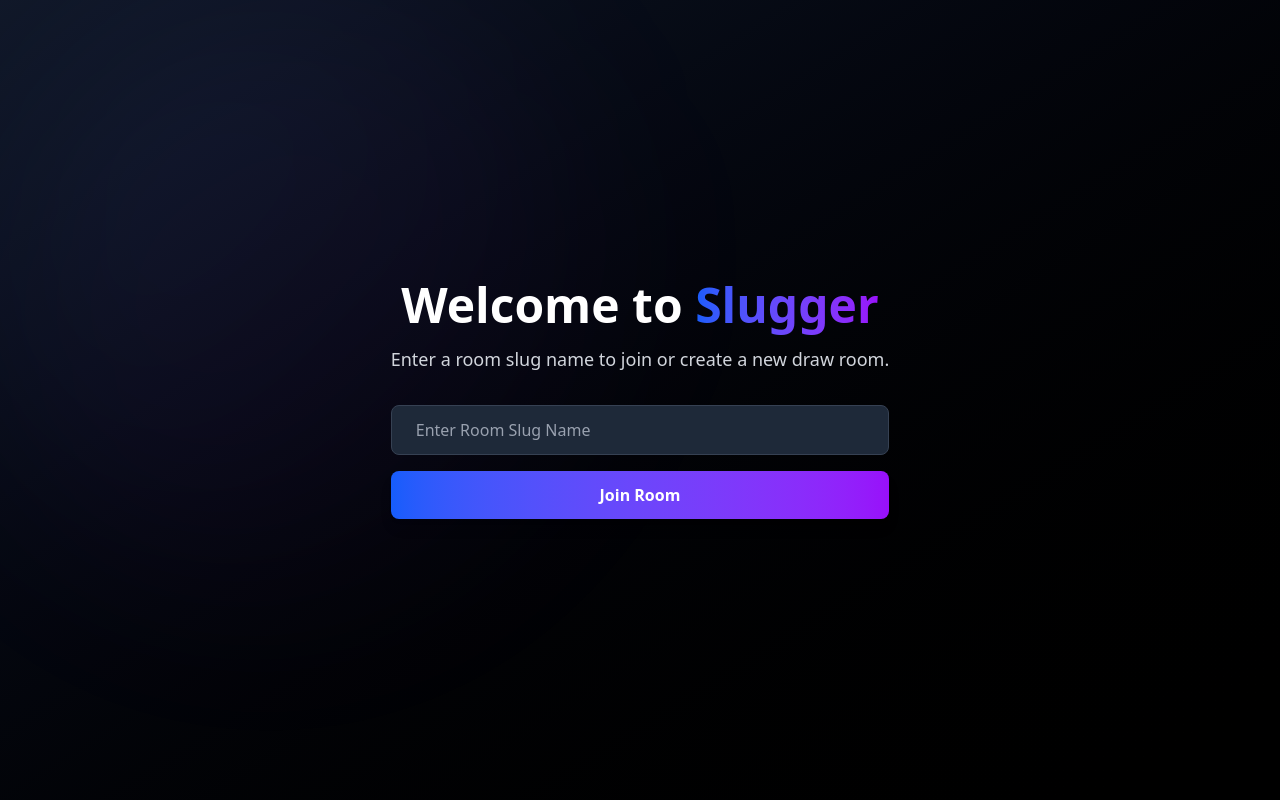
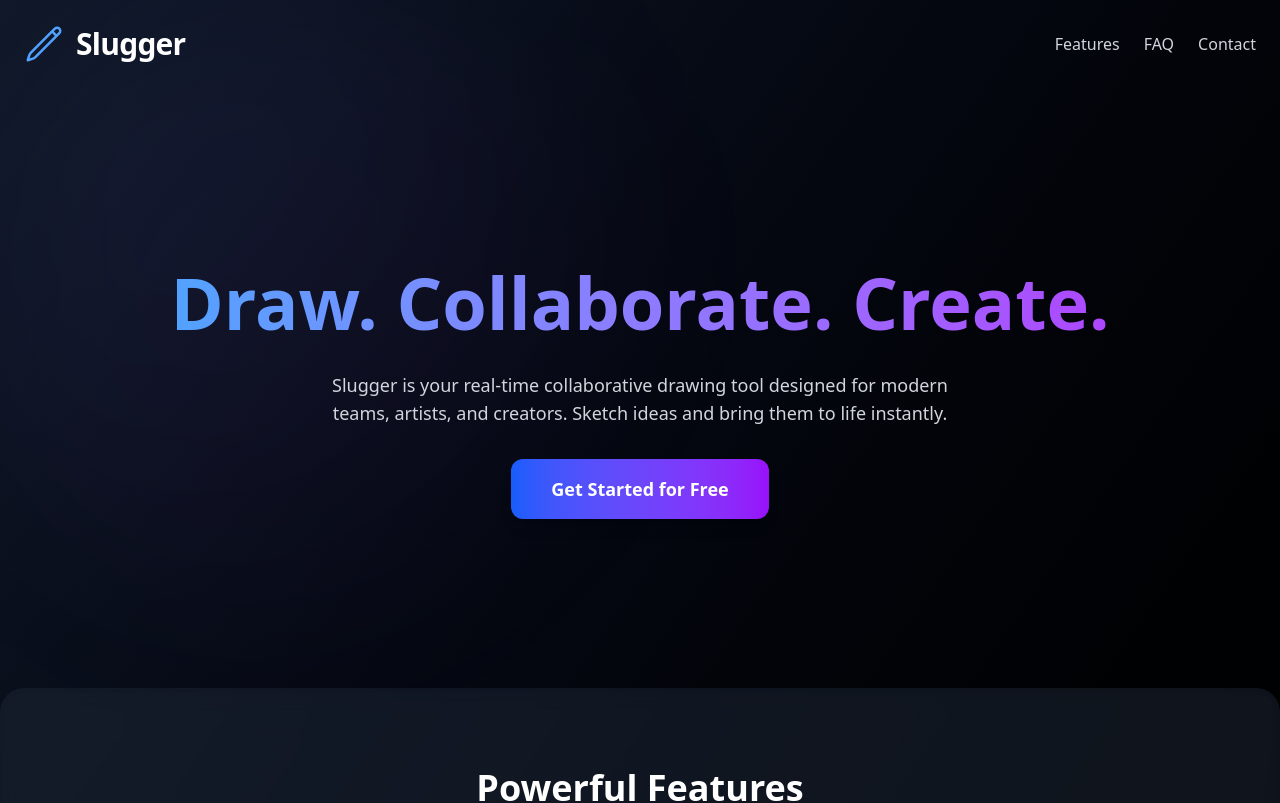
Before and after one commit to Rudra-Sankha-Sinhamahapatra/Excalidraw, a Next.js app in the folder apps/web/: page / in a window 1280 px wide. Before the commit this address had no page. Shown: the top 803 px of the page. Built offline with nearby package versions, Linux system fonts and the light colour scheme.

Commit message:
Home modified

```diff
--- a/apps/web/components/Home.tsx
+++ b/apps/web/components/Home.tsx
@@ -1,55 +1,27 @@
-"use client"
-
-import { useRouter } from "next/navigation";
-import { useEffect, useState } from "react";
+import Head from "next/head";
+import { Footer } from "./ui/Footer";
+import { Hero } from "./ui/Hero";
+import { Header } from "./ui/Header";
 import { GlowEffect1 } from "./ui/GlowEffect1";
+import { Features } from "./ui/Features";
+import { FAQ } from "./ui/FAQ";
 
 export default function Home() {
-  const [roomId, setRoomId] = useState("");
-  const router = useRouter();
-
-  useEffect(()=>{
-  const token = localStorage.getItem("token");
-  if(!token) {
-    router.push("/auth")
-  }
-  },[router])
-
   return (
-    <div className="min-h-screen flex justify-center items-center bg-gradient-to-br from-gray-900 to-black relative overflow-hidden">
-     <GlowEffect1/>
-      <div className="text-center relative z-10">
-        <h1 className="text-5xl font-bold text-white mb-4 animate-fade-in">
-         Welcome to{" "}
-          <span className="bg-gradient-to-r from-blue-600 to-purple-600 bg-clip-text text-transparent">
-            Slugger
-          </span>
-        </h1>
-        <p className="text-gray-300 mb-8 text-lg animate-fade-in delay-100">
-          Enter a room slug name to join or create a new draw room.
-        </p>
-
-        <div className="flex flex-col space-y-4 animate-fade-in delay-200">
-          <input
-            type="text"
-            placeholder="Enter Room Slug Name"
-            value={roomId}
-            className="px-6 py-3  bg-gray-800 text-white placeholder-gray-400 rounded-lg border border-gray-700 focus:outline-none focus:ring-2 focus:ring-blue-500 focus:border-transparent transition-all hover:border-gray-600"
-            onChange={(e) => setRoomId(e.target.value)}
-          />
-
-          <button
-            className="px-6 py-3 bg-gradient-to-r from-blue-600 to-purple-600 text-white font-semibold rounded-lg hover:from-blue-700 hover:to-purple-700 transition-all transform hover:scale-105 shadow-lg hover:shadow-xl"
-            onClick={() => {
-              if (roomId.trim()) {
-                router.push(`/room/${roomId}`);
-              }
-            }}
-          >
-            Join Room
-          </button>
-        </div>
-      </div>
+    <div className="min-h-screen bg-gradient-to-br from-gray-900 to-black text-white relative overflow-hidden">
+      <Head>
+        <title>Slugger - Draw & Collaborate in Real-Time</title>
+        <meta
+          name="description"
+          content="Collaborative, real-time drawing app with a modern twist."
+        />
+      </Head>
+      <GlowEffect1 />
+      <Header />
+      <Hero />
+      <Features />
+      <FAQ />
+      <Footer />
     </div>
   );
 }
```
